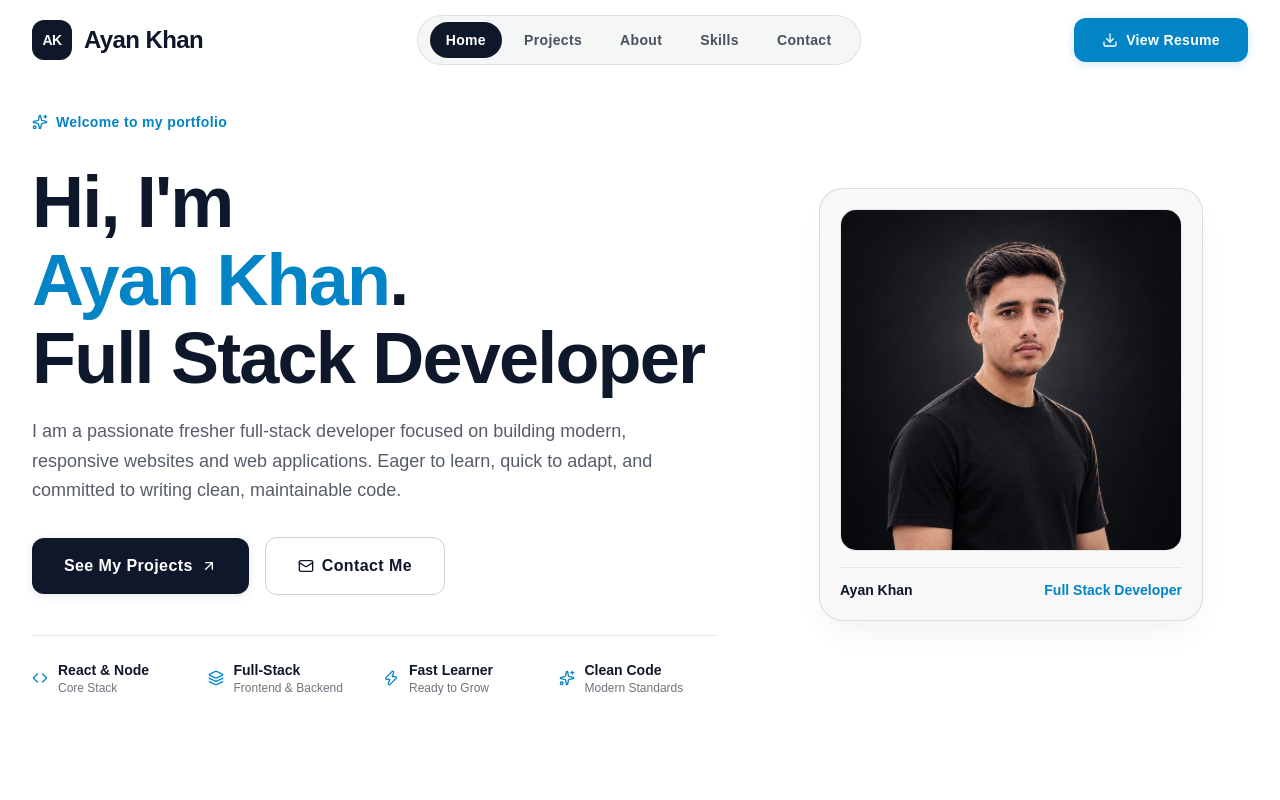
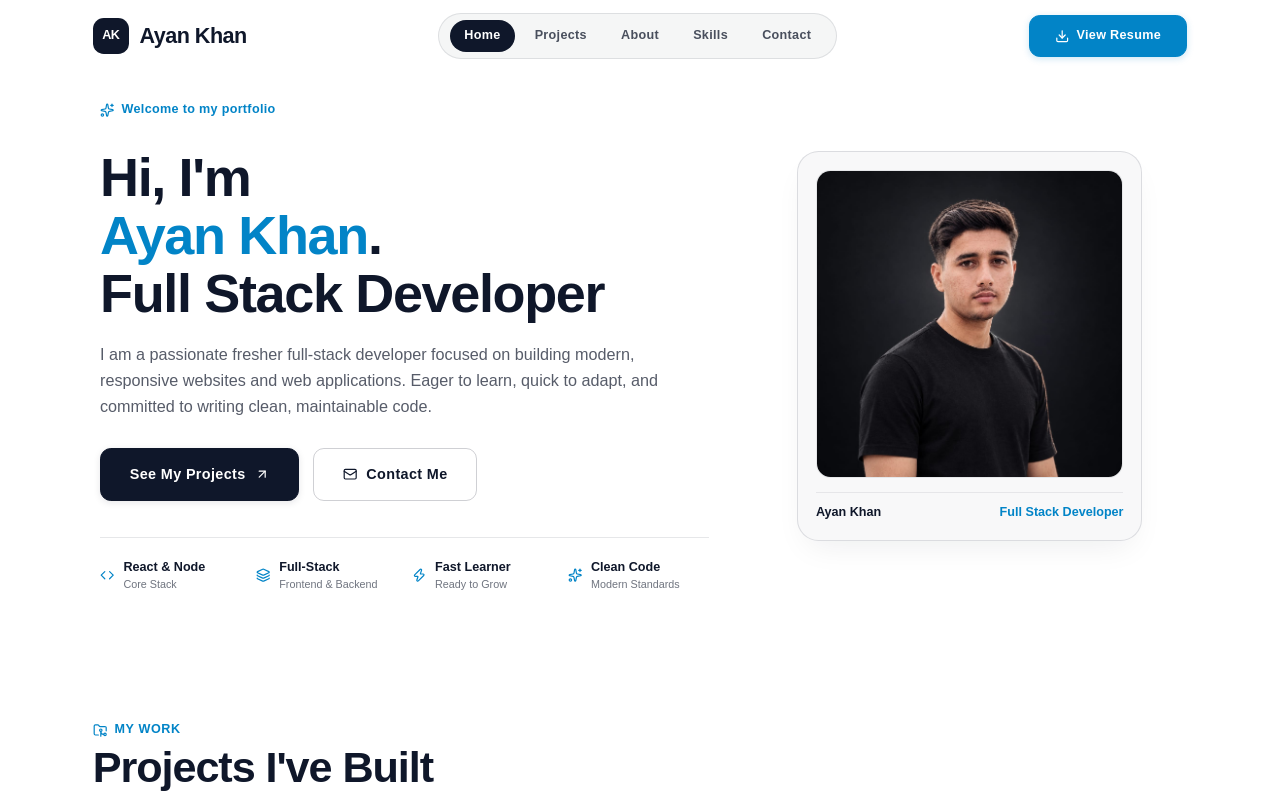
Before and after one commit to ayankhan1213/Ayan-Khan-Portfolio, a React (Vite) app in the folder Frontend/: page / in a window 1280 px wide. Shown: the top 800 px of the page. Built offline with nearby package versions, Linux system fonts and the light colour scheme; a web font is replaced by a local one.

Commit message:
feat: apply 90% scale at 100% zoom and add diagonal sweep hover animations on buttons

```diff
--- a/Frontend/src/components/Contact.jsx
+++ b/Frontend/src/components/Contact.jsx
@@ -436,22 +436,9 @@ export default function Contact() {
 
               <button
                 type="submit"
-                className="w-full sm:w-auto inline-flex items-center justify-center gap-2 px-8 py-4 rounded-xl font-bold text-base tracking-wide transition-all duration-200 cursor-pointer"
-                style={{
-                  backgroundColor: 'var(--color-text)',
-                  color: 'var(--color-bg)',
-                  boxShadow: '0 2px 8px color-mix(in srgb, var(--color-text) 10%, transparent)',
-                }}
-                onMouseEnter={(e) => {
-                  e.currentTarget.style.opacity = '0.85';
-                  e.currentTarget.style.boxShadow = '0 4px 16px color-mix(in srgb, var(--color-text) 18%, transparent)';
-                }}
-                onMouseLeave={(e) => {
-                  e.currentTarget.style.opacity = '1';
-                  e.currentTarget.style.boxShadow = '0 2px 8px color-mix(in srgb, var(--color-text) 10%, transparent)';
-                }}
+                className="group btn-diagonal-primary w-full sm:w-auto inline-flex items-center justify-center gap-2.5 px-8 py-4 rounded-xl font-bold text-base tracking-wide"
               >
-                <Send className="w-4 h-4" />
+                <Send className="w-4 h-4 transition-transform duration-300 group-hover:translate-x-1 group-hover:-translate-y-1" />
                 <span>Send Message</span>
               </button>
             </form>
--- a/Frontend/src/components/Footer.jsx
+++ b/Frontend/src/components/Footer.jsx
@@ -62,23 +62,9 @@ export default function Footer() {
             type="button"
             onClick={scrollToTop}
             aria-label="Back to top"
-            className="inline-flex items-center gap-2 text-xs font-bold uppercase tracking-wider px-4 py-2 rounded-xl transition-all duration-200 cursor-pointer"
-            style={{
-              backgroundColor: 'var(--color-bg)',
-              color: 'var(--color-text)',
-              border: '1px solid color-mix(in srgb, var(--color-text) 12%, transparent)',
-            }}
-            onMouseEnter={(e) => {
-              e.currentTarget.style.color = 'var(--color-accent)';
-              e.currentTarget.style.borderColor = 'var(--color-accent)';
-            }}
-            onMouseLeave={(e) => {
-              e.currentTarget.style.color = 'var(--color-text)';
-              e.currentTarget.style.borderColor =
-                'color-mix(in srgb, var(--color-text) 12%, transparent)';
-            }}
+            className="group btn-diagonal-secondary inline-flex items-center gap-2 text-xs font-bold uppercase tracking-wider px-4 py-2 rounded-xl"
           >
-            <ArrowUp className="w-3.5 h-3.5" />
+            <ArrowUp className="w-3.5 h-3.5 transition-transform duration-300 group-hover:-translate-y-0.5" />
             <span>Top</span>
           </button>
         </div>
--- a/Frontend/src/components/Hero.jsx
+++ b/Frontend/src/components/Hero.jsx
@@ -6,7 +6,7 @@ export default function Hero() {
     <section
       id="home"
       style={{ scrollMarginTop: '6rem' }}
-      className="relative pt-4 sm:pt-8 pb-16 px-4 sm:px-6 lg:px-8 max-w-7xl mx-auto overflow-hidden"
+      className="relative pt-4 sm:pt-8 pb-16 px-4 sm:px-6 lg:px-10 max-w-7xl mx-auto overflow-hidden"
     >
       <div className="grid grid-cols-1 lg:grid-cols-12 gap-10 lg:gap-14 items-center">
         {/* Left: Headline & Bio */}
@@ -20,7 +20,7 @@ export default function Hero() {
           </div>
 
           <h1
-            className="text-4xl sm:text-6xl lg:text-7xl font-bold tracking-tight leading-[1.08] mt-4 mb-5"
+            className="text-4xl sm:text-6xl lg:text-6xl font-bold tracking-tight leading-[1.08] mt-4 mb-5"
             style={{ color: 'var(--color-text)' }}
           >
             Hi, I'm <br /> <span style={{ color: 'var(--color-accent)' }}>Ayan Khan</span>.
@@ -41,45 +41,17 @@ export default function Hero() {
           <div className="flex flex-wrap items-center gap-4 w-full sm:w-auto mb-10">
             <a
               href="#projects"
-              className="w-full sm:w-auto inline-flex items-center justify-center gap-2 px-8 py-4 rounded-xl font-bold text-base tracking-wide transition-all duration-200"
-              style={{
-                backgroundColor: 'var(--color-text)',
-                color: 'var(--color-bg)',
-                boxShadow: '0 2px 8px color-mix(in srgb, var(--color-text) 10%, transparent)',
-              }}
-              onMouseEnter={(e) => {
-                e.currentTarget.style.opacity = '0.85';
-                e.currentTarget.style.boxShadow = '0 4px 16px color-mix(in srgb, var(--color-text) 18%, transparent)';
-              }}
-              onMouseLeave={(e) => {
-                e.currentTarget.style.opacity = '1';
-                e.currentTarget.style.boxShadow = '0 2px 8px color-mix(in srgb, var(--color-text) 10%, transparent)';
-              }}
+              className="group btn-diagonal-primary w-full sm:w-auto inline-flex items-center justify-center gap-2.5 px-8 py-4 rounded-xl font-bold text-base tracking-wide"
             >
               <span>See My Projects</span>
-              <ArrowUpRight className="w-4 h-4" />
+              <ArrowUpRight className="w-4 h-4 transition-transform duration-300 group-hover:translate-x-1 group-hover:-translate-y-1" />
             </a>
 
             <a
               href="#contact"
-              className="w-full sm:w-auto inline-flex items-center justify-center gap-2 px-8 py-4 rounded-xl font-bold text-base tracking-wide transition-all duration-200"
-              style={{
-                backgroundColor: 'transparent',
-                color: 'var(--color-text)',
-                border: '1.5px solid color-mix(in srgb, var(--color-text) 20%, transparent)',
-              }}
-              onMouseEnter={(e) => {
-                e.currentTarget.style.borderColor = 'var(--color-accent)';
-                e.currentTarget.style.color = 'var(--color-accent)';
-                e.currentTarget.style.backgroundColor = 'color-mix(in srgb, var(--color-accent) 6%, transparent)';
-              }}
-              onMouseLeave={(e) => {
-                e.currentTarget.style.borderColor = 'color-mix(in srgb, var(--color-text) 20%, transparent)';
-                e.currentTarget.style.color = 'var(--color-text)';
-                e.currentTarget.style.backgroundColor = 'transparent';
-              }}
+              className="group btn-diagonal-secondary w-full sm:w-auto inline-flex items-center justify-center gap-2.5 px-8 py-4 rounded-xl font-bold text-base tracking-wide"
             >
-              <Mail className="w-4 h-4" />
+              <Mail className="w-4 h-4 transition-transform duration-300 group-hover:scale-110" />
               <span>Contact Me</span>
             </a>
           </div>
--- a/Frontend/src/components/Navbar.jsx
+++ b/Frontend/src/components/Navbar.jsx
@@ -168,24 +168,9 @@ export default function Navbar() {
           <a
             href="/Ayan_Khan_Resume.pdf"
             download="Ayan_Khan_Resume.pdf"
-            className="inline-flex items-center gap-2 px-7 py-3 rounded-xl text-sm font-bold tracking-wide transition-all duration-200"
-            style={{
-              backgroundColor: 'var(--color-accent)',
-              color: 'var(--color-bg)',
-              boxShadow: '0 2px 8px color-mix(in srgb, var(--color-accent) 20%, transparent)',
-            }}
-            onMouseEnter={(e) => {
-              e.currentTarget.style.opacity = '0.88';
-              e.currentTarget.style.boxShadow =
-                '0 4px 16px color-mix(in srgb, var(--color-accent) 32%, transparent)';
-            }}
-            onMouseLeave={(e) => {
-              e.currentTarget.style.opacity = '1';
-              e.currentTarget.style.boxShadow =
-                '0 2px 8px color-mix(in srgb, var(--color-accent) 20%, transparent)';
-            }}
+            className="group btn-diagonal-accent inline-flex items-center gap-2 px-7 py-3 rounded-xl text-sm font-bold tracking-wide"
           >
-            <Download className="w-4 h-4" />
+            <Download className="w-4 h-4 transition-transform duration-300 group-hover:translate-y-0.5" />
             <span>View Resume</span>
           </a>
         </div>
--- a/Frontend/src/components/Projects.jsx
+++ b/Frontend/src/components/Projects.jsx
@@ -357,53 +357,24 @@ export default function Projects() {
             </div>
 
             {/* Links */}
-            <div className="lg:col-span-4 flex flex-col sm:flex-row lg:flex-col gap-3 justify-center">
+            <div className="lg:col-span-4 flex flex-col sm:flex-row lg:flex-col gap-3.5 justify-center">
               <a
                 href={featuredProject.liveUrl}
                 target="_blank"
                 rel="noopener noreferrer"
-                className="inline-flex items-center justify-center gap-2 px-8 py-4 rounded-xl text-sm font-bold tracking-wide transition-all duration-200"
-                style={{
-                  backgroundColor: 'var(--color-text)',
-                  color: 'var(--color-bg)',
-                  boxShadow: '0 2px 8px color-mix(in srgb, var(--color-text) 10%, transparent)',
-                }}
-                onMouseEnter={(e) => {
-                  e.currentTarget.style.opacity = '0.85';
-                  e.currentTarget.style.boxShadow = '0 4px 16px color-mix(in srgb, var(--color-text) 18%, transparent)';
-                }}
-                onMouseLeave={(e) => {
-                  e.currentTarget.style.opacity = '1';
-                  e.currentTarget.style.boxShadow = '0 2px 8px color-mix(in srgb, var(--color-text) 10%, transparent)';
-                }}
+                className="group btn-diagonal-primary inline-flex items-center justify-center gap-2.5 px-8 py-3.5 rounded-xl text-sm font-bold tracking-wide"
               >
                 <span>Live Demo</span>
-                <ArrowUpRight className="w-4 h-4" />
+                <ArrowUpRight className="w-4 h-4 transition-transform duration-300 group-hover:translate-x-1 group-hover:-translate-y-1" />
               </a>
 
               <a
                 href={featuredProject.githubUrl}
                 target="_blank"
                 rel="noopener noreferrer"
-                className="inline-flex items-center justify-center gap-2 px-8 py-4 rounded-xl text-sm font-bold tracking-wide transition-all duration-200"
-                style={{
-                  backgroundColor: 'transparent',
-                  color: 'var(--color-text)',
-                  border: '1.5px solid color-mix(in srgb, var(--color-text) 20%, transparent)',
-                }}
-                onMouseEnter={(e) => {
-                  e.currentTarget.style.borderColor = 'var(--color-accent)';
-                  e.currentTarget.style.color = 'var(--color-accent)';
-                  e.currentTarget.style.backgroundColor = 'color-mix(in srgb, var(--color-accent) 6%, transparent)';
-                }}
-                onMouseLeave={(e) => {
-                  e.currentTarget.style.borderColor =
-                    'color-mix(in srgb, var(--color-text) 20%, transparent)';
-                  e.currentTarget.style.color = 'var(--color-text)';
-                  e.currentTarget.style.backgroundColor = 'transparent';
-                }}
+                className="group btn-diagonal-secondary inline-flex items-center justify-center gap-2.5 px-8 py-3.5 rounded-xl text-sm font-bold tracking-wide"
               >
-                <GithubIcon className="w-4 h-4" />
+                <GithubIcon className="w-4 h-4 transition-transform duration-300 group-hover:rotate-12" />
                 <span>View Source Code</span>
               </a>
             </div>
--- a/Frontend/src/index.css
+++ b/Frontend/src/index.css
@@ -12,6 +12,12 @@ html {
   background-color: var(--color-bg);
   color: var(--color-text);
   font-family: 'Google Sans', sans-serif !important;
+}
+
+@media (min-width: 768px) {
+  html {
+    zoom: 0.9;
+  }
 }
 
 body {
@@ -42,6 +48,113 @@ article,
   cursor: pointer !important;
 }
 
+/* ============================================================
+   Authentic Diagonal Hover Animations for Buttons
+   ============================================================ */
+
+.btn-diagonal-primary {
+  position: relative;
+  overflow: hidden;
+  isolation: isolate;
+  background-color: var(--color-text);
+  color: var(--color-bg);
+  border: 1px solid var(--color-text);
+  box-shadow: 0 2px 8px color-mix(in srgb, var(--color-text) 10%, transparent);
+  transition: all 0.35s cubic-bezier(0.16, 1, 0.3, 1);
+}
+
+.btn-diagonal-primary::before {
+  content: '';
+  position: absolute;
+  top: 0;
+  left: 0;
+  width: 150%;
+  height: 100%;
+  background-color: var(--color-accent);
+  transform: skewX(-25deg) translateX(-125%);
+  transition: transform 0.45s cubic-bezier(0.16, 1, 0.3, 1);
+  z-index: -1;
+  pointer-events: none;
+}
+
+.btn-diagonal-primary:hover::before {
+  transform: skewX(-25deg) translateX(-10%);
+}
+
+.btn-diagonal-primary:hover {
+  border-color: var(--color-accent);
+  box-shadow: 0 8px 24px -4px color-mix(in srgb, var(--color-accent) 40%, transparent);
+}
+
+.btn-diagonal-secondary {
+  position: relative;
+  overflow: hidden;
+  isolation: isolate;
+  background-color: transparent;
+  color: var(--color-text);
+  border: 1.5px solid color-mix(in srgb, var(--color-text) 20%, transparent);
+  box-shadow: none;
+  transition: all 0.35s cubic-bezier(0.16, 1, 0.3, 1);
+}
+
+.btn-diagonal-secondary::before {
+  content: '';
+  position: absolute;
+  top: 0;
+  left: 0;
+  width: 150%;
+  height: 100%;
+  background-color: var(--color-text);
+  transform: skewX(-25deg) translateX(-125%);
+  transition: transform 0.45s cubic-bezier(0.16, 1, 0.3, 1);
+  z-index: -1;
+  pointer-events: none;
+}
+
+.btn-diagonal-secondary:hover {
+  color: var(--color-bg) !important;
+  border-color: var(--color-text);
+  box-shadow: 0 8px 20px -4px color-mix(in srgb, var(--color-text) 20%, transparent);
+}
+
+.btn-diagonal-secondary:hover::before {
+  transform: skewX(-25deg) translateX(-10%);
+}
+
+.btn-diagonal-accent {
+  position: relative;
+  overflow: hidden;
+  isolation: isolate;
+  background-color: var(--color-accent);
+  color: var(--color-bg);
+  border: 1px solid var(--color-accent);
+  box-shadow: 0 2px 8px color-mix(in srgb, var(--color-accent) 20%, transparent);
+  transition: all 0.35s cubic-bezier(0.16, 1, 0.3, 1);
+}
+
+.btn-diagonal-accent::before {
+  content: '';
+  position: absolute;
+  top: 0;
+  left: 0;
+  width: 150%;
+  height: 100%;
+  background-color: var(--color-text);
+  transform: skewX(-25deg) translateX(-125%);
+  transition: transform 0.45s cubic-bezier(0.16, 1, 0.3, 1);
+  z-index: -1;
+  pointer-events: none;
+}
+
+.btn-diagonal-accent:hover {
+  border-color: var(--color-text);
+  box-shadow: 0 8px 24px -4px color-mix(in srgb, var(--color-text) 25%, transparent);
+}
+
+.btn-diagonal-accent:hover::before {
+  transform: skewX(-25deg) translateX(-10%);
+}
+
 /* Custom scrollbar styled with the 3 variables */
 ::-webkit-scrollbar {
   width: 7px;
```
